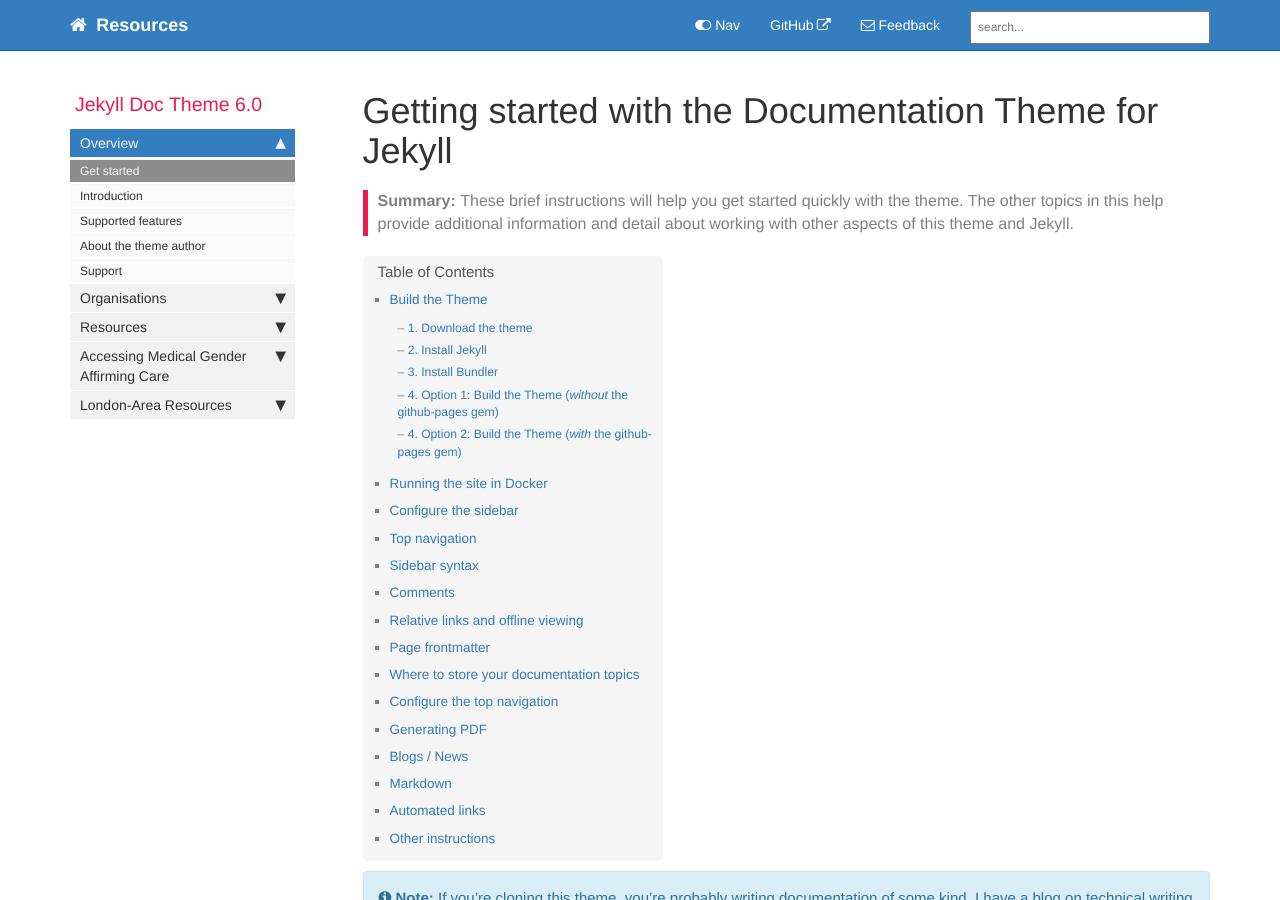
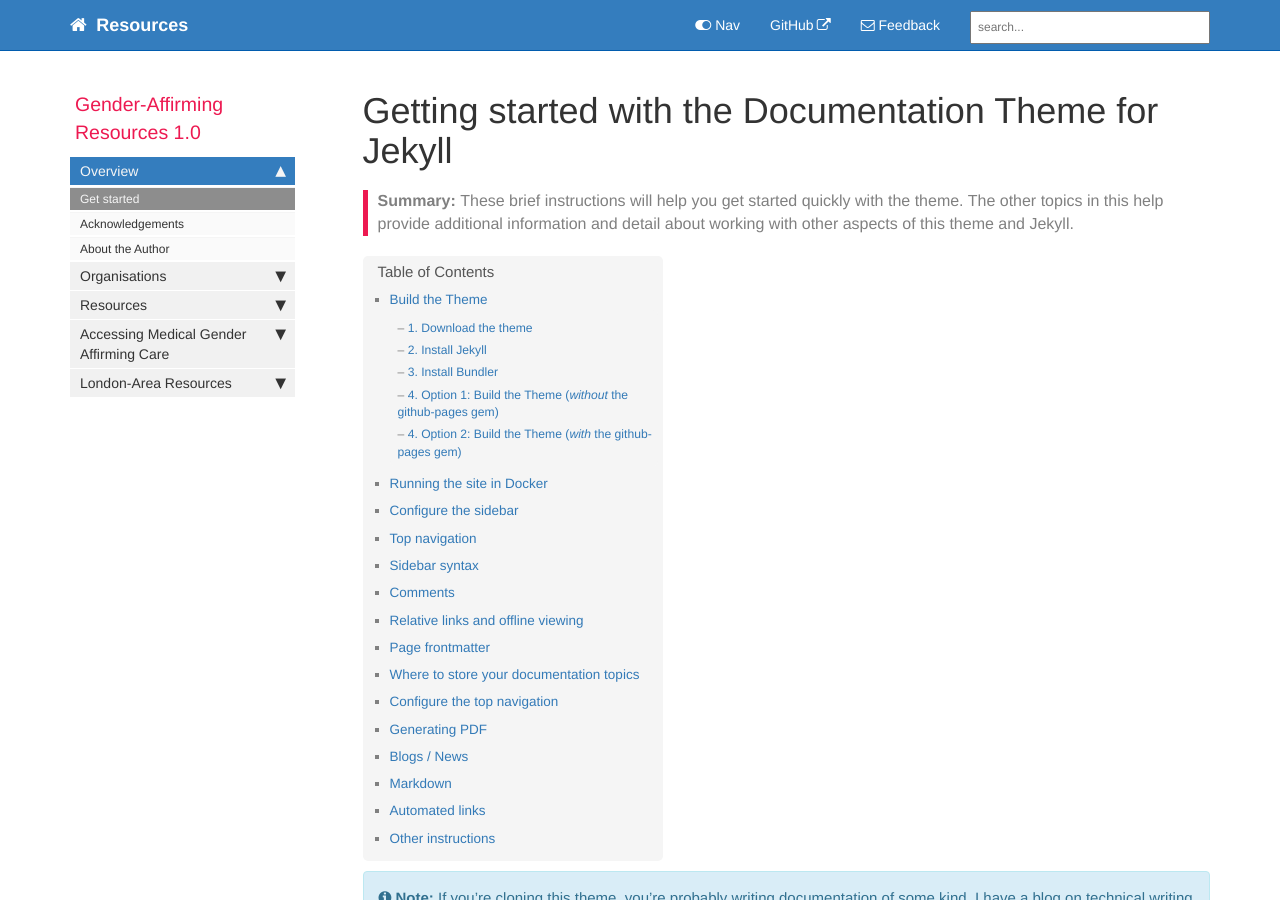
Before and after one commit to kerrykins/transresourceslondonON, a Jekyll site: the page built from index.md, in a window 1280 px wide and 900 px high. Built offline with Jekyll 4.4.1, drawn with Linux system fonts in a browser that asks for light colours; comment, search, counter and statistics services are not loaded.

Commit message:
Update mydoc_sidebar.yml

```diff
--- a/_data/sidebars/mydoc_sidebar.yml
+++ b/_data/sidebars/mydoc_sidebar.yml
@@ -2,8 +2,8 @@
 
 entries:
 - title: sidebar
-  product: Jekyll Doc Theme
-  version: 6.0
+  product: Gender-Affirming Resources
+  version: 1.0
   folders:
 
   - title:
@@ -28,20 +28,12 @@
       output: web, pdf
       type: homepage
 
-    - title: Introduction
+    - title: Acknowledgements
       url: /mydoc_introduction.html
       output: web, pdf
 
-    - title: Supported features
+    - title: About the Author
       url: /mydoc_supported_features.html
-      output: web, pdf
-
-    - title: About the theme author
-      url: /mydoc_about.html
-      output: web, pdf
-
-    - title: Support
-      url: /mydoc_support.html
       output: web, pdf
 
   - title: Organisations
```
